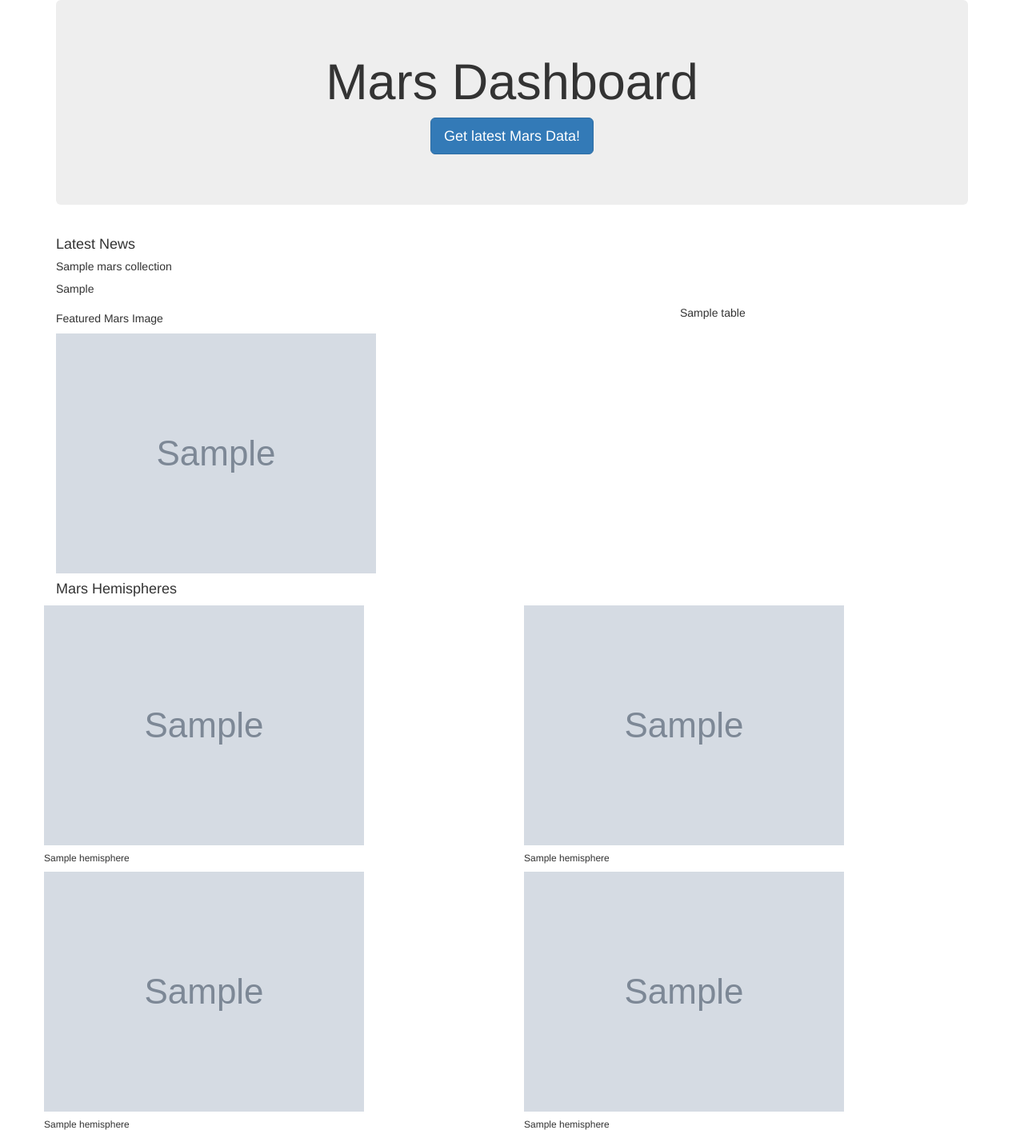
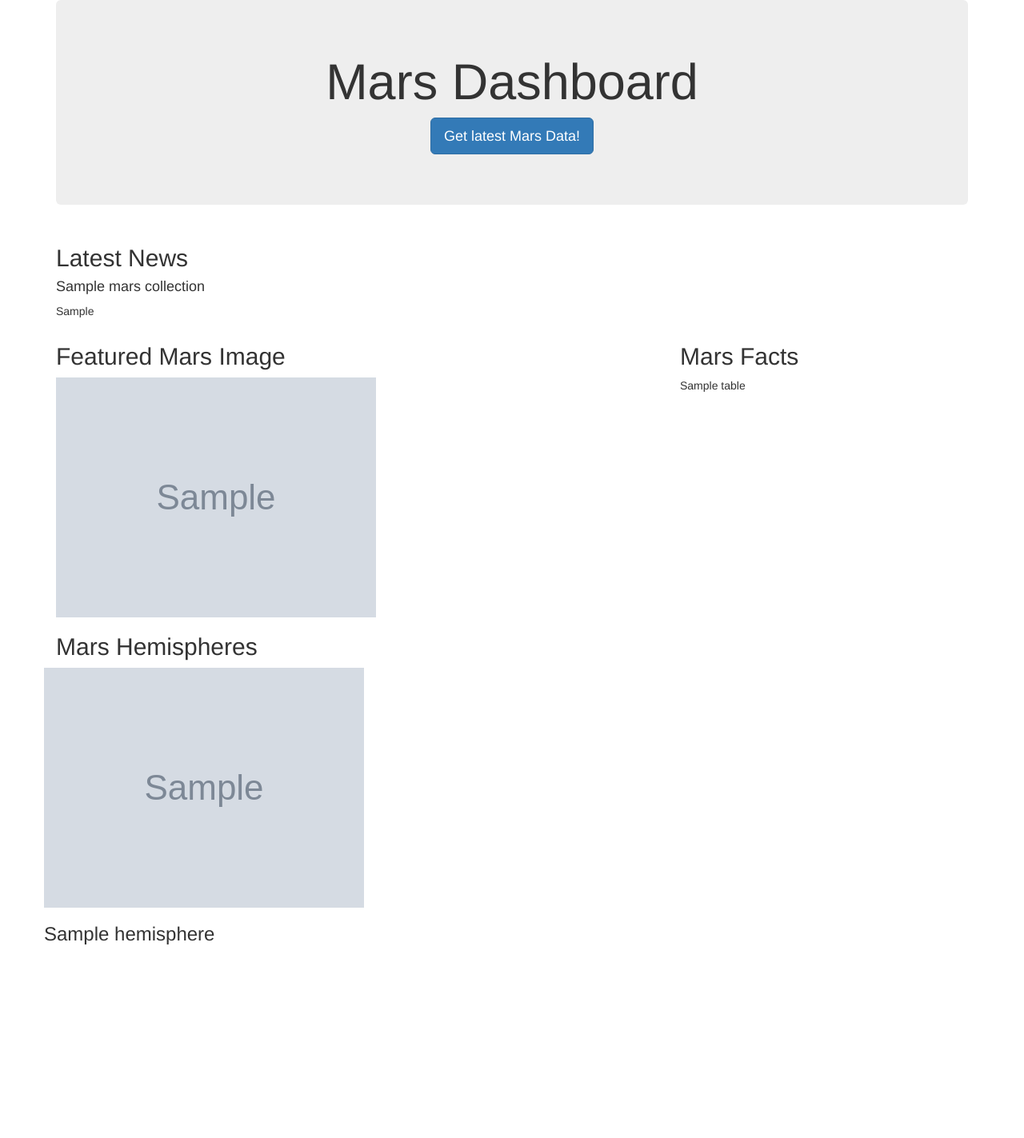
Before and after one commit to acsours/web-scraping-challenge, a Flask app: page / in a window 1280 px wide. Shown: the whole page at 80% size. After the commit the page ends 1181 px from the top, so only its background shows below. Run offline with Flask 2, Linux system fonts and the light colour scheme; grey boxes marked "Sample" are stand-in pictures; a database or web service that is not in the repository returns one stand-in record (values such as "Sample title"); some libraries are stand-ins or nearby versions.

Commit message:
for loop added, html edits, original featured image complete'

```diff
--- a/Mission_to_Mars/app.py
+++ b/Mission_to_Mars/app.py
@@ -27,7 +27,7 @@ def scraper():
     mars_dict = scrape_mars.scrape()
     # update collection with the mars_dict
     # {} no filter meants update everything, upsert will override, you are updating it with your mars dictionary with 2 keys
-    # collection.drop() ??
+
     collection.update({}, mars_dict, upsert=True)
     # after it calls the scrape method, redirect to the homepage
     return redirect("/", code=302)
--- a/Mission_to_Mars/templates/index.html
+++ b/Mission_to_Mars/templates/index.html
@@ -20,52 +20,39 @@
     <!-- Mars Info -->
     <div class="row" id="news_article">
       <div class="col-md-12">
-            <h4 class="heading">Latest News</h4>
-            <h5>{{mars_stuff.news_title}}</h5>
+            <h2 class="heading">Latest News</h2>
+            <h4>{{mars_stuff.news_title}}</h4>
             <p>{{mars_stuff.news_p}}</p>
       </div>
     </div>
 
     <div class="row" id=second_row>
       <div class="col-md-8">
-            <h5>Featured Mars Image</h5>
+            <h2>Featured Mars Image</h2>
             <img src="{{mars_stuff.featured_img_url}}" class="img-responsive">
 
       </div>
       <div class="col-md-4">
+        <h2>Mars Facts</h2>
             {{mars_stuff.table|safe}}
       </div>
     </div>
 
     <div class="row" id="hemispheres">
       <div class="col-md-12">
-        <h4>Mars Hemispheres</h4>
+        <h2>Mars Hemispheres</h2>
       </div>
-    <div class="row" id="hemispheres_1">
+
+    <div class="row">
+      {% for hemisphere in mars_stuff.hemispheres %}
       <div class="col-md-6">
-        <img src="{{mars_stuff.hemispheres[0]['img_url']}}" class="img-responsive">
-        <h6>{{mars_stuff.hemispheres[0]['title']}}</h6>
+        <img src="{{hemisphere.img_url | default('static/images/error.png', true)}}" alt="..." class="img-responsive">
+        <div class="caption">
+          <h3>{{hemisphere.title}}</h3>
+        </div>
       </div>
-      <div class="col-md-6">
-        <img src="{{mars_stuff.hemispheres[1]['img_url']}}" class="img-responsive">
-        <h6>{{mars_stuff.hemispheres[1]['title']}}</h6>
-      </div>
+      {% endfor %}
     </div>
-    <div class="row" id="hemispheres_2">
-      <div class="col-md-6">
-        <img src="{{mars_stuff.hemispheres[2]['img_url']}}" class="img-responsive">
-        <h6>{{mars_stuff.hemispheres[2]['title']}}</h6>
-      </div>
-      <div class="col-md-6">
-        <img src="{{mars_stuff.hemispheres[3]['img_url']}}" class="img-responsive">
-        <h6>{{mars_stuff.hemispheres[3]['title']}}</h6>
-      </div>
-    </div>
-      </div>
-    </div>
-
-
-
 
 
   </div>
```
Also changed, not shown: Mission_to_Mars/scrape_mars.py (+13 -6 lines), Mission_to_Mars/images/dashboard.png (added), Mission_to_Mars/images/hemispheres.png (added), 1 other file.
